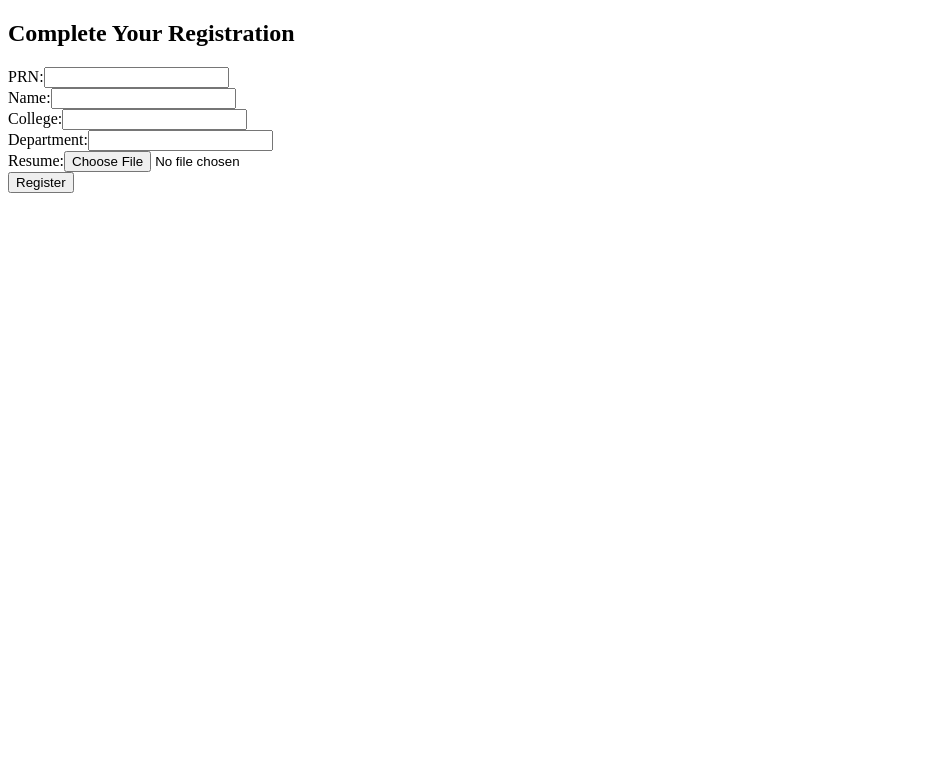
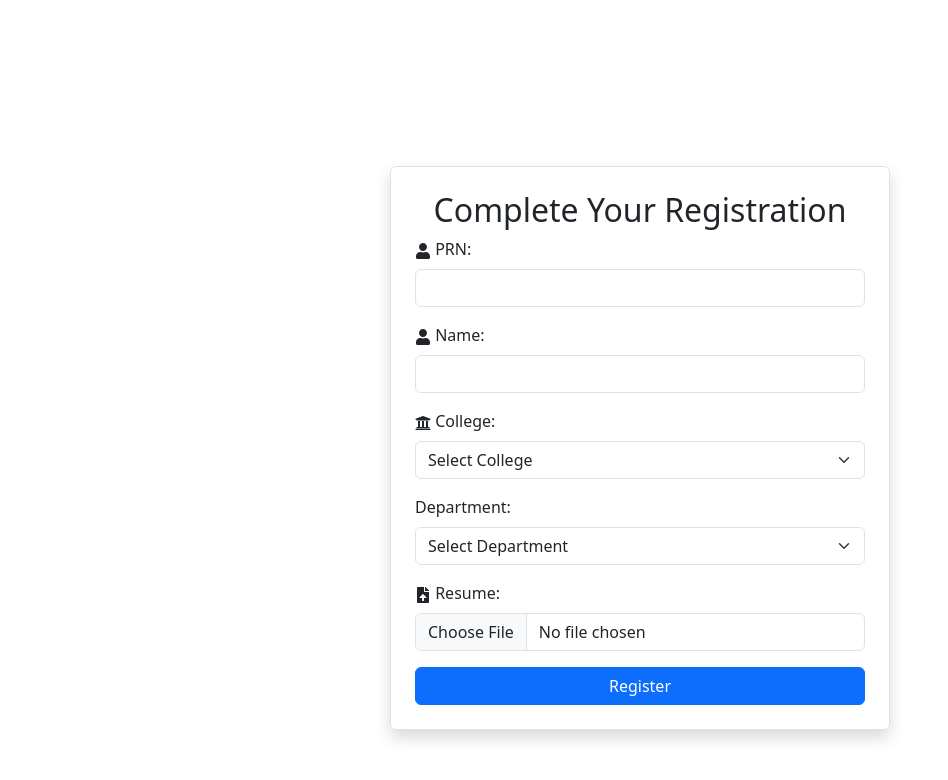
Before and after one commit to dhiraj1155/AI-Based-Skill-Assessment, a React (Vite) app in the folder client/: page /register in a window 1280 px wide. Shown: the top 780 px of the page, without its empty margins (0-948 px from the left). Built offline with nearby package versions, Linux system fonts and the light colour scheme; no server answers.

Commit message:
made frontend of sign in and Registration

```diff
--- a/client/src/components/RegistrationForm.jsx
+++ b/client/src/components/RegistrationForm.jsx
@@ -1,6 +1,8 @@
 import React, { useState } from 'react';
 import axios from 'axios';
 import { useNavigate } from 'react-router-dom'; // Import useNavigate for redirection
+import 'bootstrap/dist/css/bootstrap.min.css'; // Import Bootstrap CSS
+import { FaUser, FaUniversity, FaFileUpload } from 'react-icons/fa'; // Importing icons
 
 const RegistrationForm = () => {
   const [formData, setFormData] = useState({
@@ -60,7 +62,7 @@ const RegistrationForm = () => {
       // Store PRN, Name, and Resume in localStorage
       localStorage.setItem('userPRN', formData.prn);
       localStorage.setItem('userName', formData.name);
-      localStorage.setItem('resumeFileName', formData.resumeFile.name); // Store just the file name, you can't store the actual file in localStorage
+      localStorage.setItem('resumeFileName', formData.resumeFile.name); // Store just the file name
 
       // Redirect to the dashboard after a short delay
       setTimeout(() => {
@@ -75,65 +77,103 @@ const RegistrationForm = () => {
   };
 
   return (
-    <div className="registration-form">
-      <h2>Complete Your Registration</h2>
-      {error && <p style={{ color: 'red' }}>{error}</p>}
-      {success && <p style={{ color: 'green' }}>{success}</p>}
-      <form onSubmit={handleSubmit}>
-        <div>
-          <label>PRN:</label>
+    <div className="container mt-5 d-flex justify-content-center align-items-center" style={{ minHeight: '100vh' }}>
+      <div className="border p-4 rounded shadow" style={{ maxWidth: '500px', width: '100%' }}>
+        <h2 className="text-center">Complete Your Registration</h2>
+        {error && <p className="text-danger">{error}</p>}
+        {success && <p className="text-success">{success}</p>}
+        <form onSubmit={handleSubmit} className="mx-auto">
+          <div className="mb-3">
+            <label htmlFor="prn" className="form-label">
+              <FaUser /> PRN:
+            </label>
             <input
               type="text"
               name="prn"
+              id="prn"
+              className="form-control"
               value={formData.prn}
               onChange={handleChange}
               required
             />
           </div>
-        <div>
-          <label>Name:</label>
+          <div className="mb-3">
+            <label htmlFor="name" className="form-label">
+              <FaUser /> Name:
+            </label>
             <input
               type="text"
               name="name"
+              id="name"
+              className="form-control"
               value={formData.name}
               onChange={handleChange}
               required
             />
           </div>
-        <div>
-          <label>College:</label>
-          <input
-            type="text"
+          <div className="mb-3">
+            <label htmlFor="college" className="form-label">
+              <FaUniversity /> College:
+            </label>
+            <select
               name="college"
+              id="college"
+              className="form-select"
               value={formData.college}
               onChange={handleChange}
               required
-          />
+            >
+              <option value="" disabled>Select College</option>
+              <option value="Vishwakarma Institute of Technology (Bibwewadi)">Vishwakarma Institute of Technology (Bibwewadi)</option>
+              <option value="Vishwakarma Institute of Technology (Kondhwa)">Vishwakarma Institute of Technology (Kondhwa)</option>
+            </select>
           </div>
-        <div>
-          <label>Department:</label>
-          <input
-            type="text"
+          <div className="mb-3">
+            <label htmlFor="department" className="form-label">
+              Department:
+            </label>
+            <select
               name="department"
+              id="department"
+              className="form-select"
               value={formData.department}
               onChange={handleChange}
               required
-          />
+            >
+              <option value="" disabled>Select Department</option>
+              <option value="Computer Engineering">Computer Engineering</option>
+              <option value="Information Technology">Information Technology</option>
+              <option value="Computer Science & Engineering (Artificial Intelligence & Machine Learning)">Computer Science & Engineering (Artificial Intelligence & Machine Learning)</option>
+              <option value="Computer Science & Engineering (Artificial Intelligence)">Computer Science & Engineering (Artificial Intelligence)</option>
+              <option value="Artificial Intelligence & Data Science">Artificial Intelligence & Data Science</option>
+              <option value="Computer Engineering (Software Engineering)">Computer Engineering (Software Engineering)</option>
+              <option value="Computer Science & Engineering (Data Science)">Computer Science & Engineering (Data Science)</option>
+              <option value="Computer Science & Engineering (Internet of Things & Cyber Security including Block Chain Technology)">Computer Science & Engineering (Internet of Things & Cyber Security including Block Chain Technology)</option>
+              <option value="Civil Engineering">Civil Engineering</option>
+              <option value="Electronics & Tele Communication Engineering">Electronics & Tele Communication Engineering</option>
+              <option value="Instrumentation & Control Engineering">Instrumentation & Control Engineering</option>
+              <option value="Mechanical Engineering">Mechanical Engineering</option>
+            </select>
           </div>
-        <div>
-          <label>Resume:</label>
+          <div className="mb-3">
+            <label htmlFor="resumeFile" className="form-label">
+              <FaFileUpload /> Resume:
+            </label>
             <input
               type="file"
               name="resumeFile"
+              id="resumeFile"
+              className="form-control"
               onChange={handleFileChange}
               accept=".pdf, .doc, .docx"
               required
             />
           </div>
-        <button type="submit" disabled={loading}>
+          <button type="submit" className="btn btn-primary w-100" disabled={loading}>
             {loading ? 'Submitting...' : 'Register'}
           </button>
         </form>
+      </div>
     </div>
   );
 };
--- a/client/src/pages/SignIn.jsx
+++ b/client/src/pages/SignIn.jsx
@@ -1,6 +1,8 @@
 import React from 'react';
 import { auth, provider, signInWithPopup } from '../firebase'; // Adjust path as needed
 import { useNavigate } from 'react-router-dom'; // For handling redirects
+import 'bootstrap/dist/css/bootstrap.min.css'; // Import Bootstrap CSS
+import { FaGoogle } from 'react-icons/fa'; // Import Google icon from react-icons
 
 function SignIn() {
   const navigate = useNavigate(); // Use the navigate hook from react-router-dom
@@ -22,8 +24,23 @@ function SignIn() {
   };
 
   return (
-    <div>
-      <button onClick={signInWithGoogle}>Sign in with Google</button>
+    <div className="container d-flex flex-column justify-content-center align-items-center vh-100">
+      <h2 className="mb-4">Sign In to AI based Skill Assessment</h2>
+      <button
+        onClick={signInWithGoogle}
+        className="btn btn-light border shadow-sm d-flex align-items-center justify-content-center"
+        style={{
+          backgroundColor: '#fff',
+          borderColor: '#ddd',
+          borderRadius: '32px',
+          padding: '10px 20px',
+          fontWeight: 'bold',
+          width: '250px',
+        }}
+      >
+        <FaGoogle className="me-2" /> {/* Google icon */}
+        Sign in with Google
+      </button>
     </div>
   );
 }
```
Lines whose indentation alone changed are shown as unchanged.
